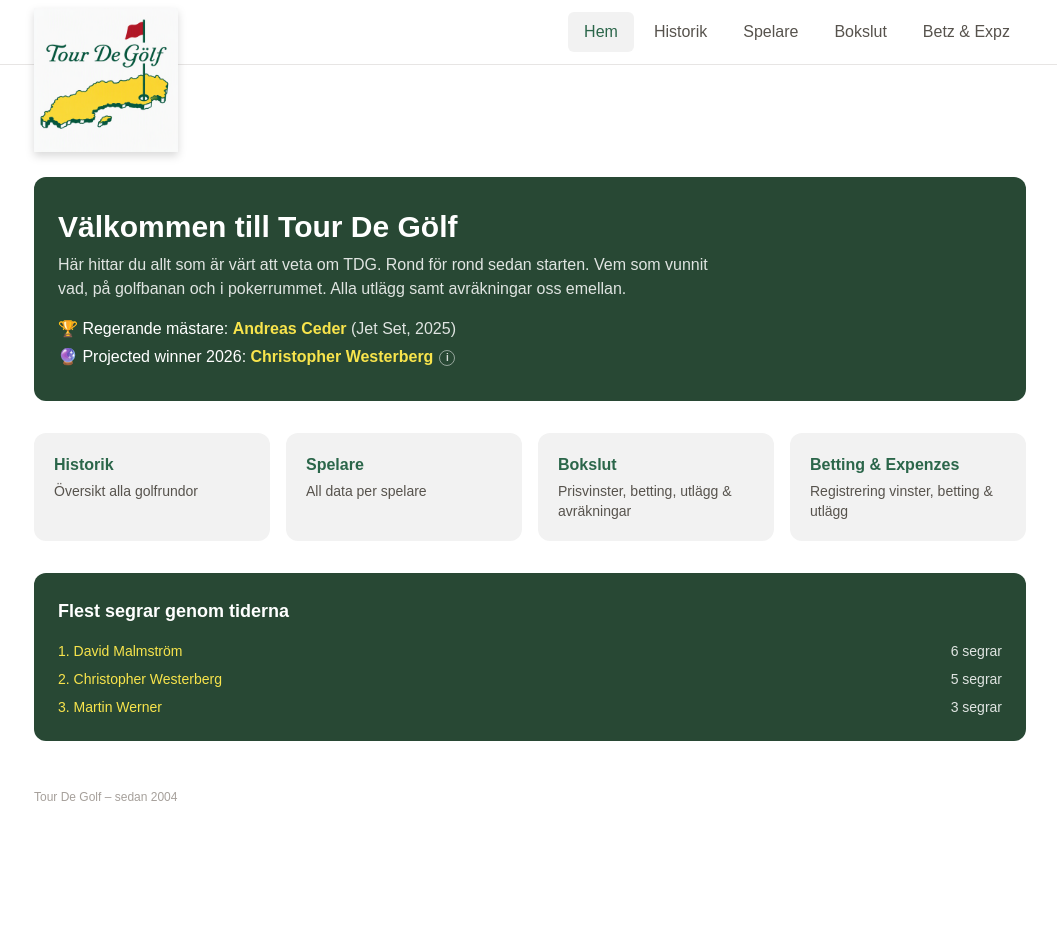
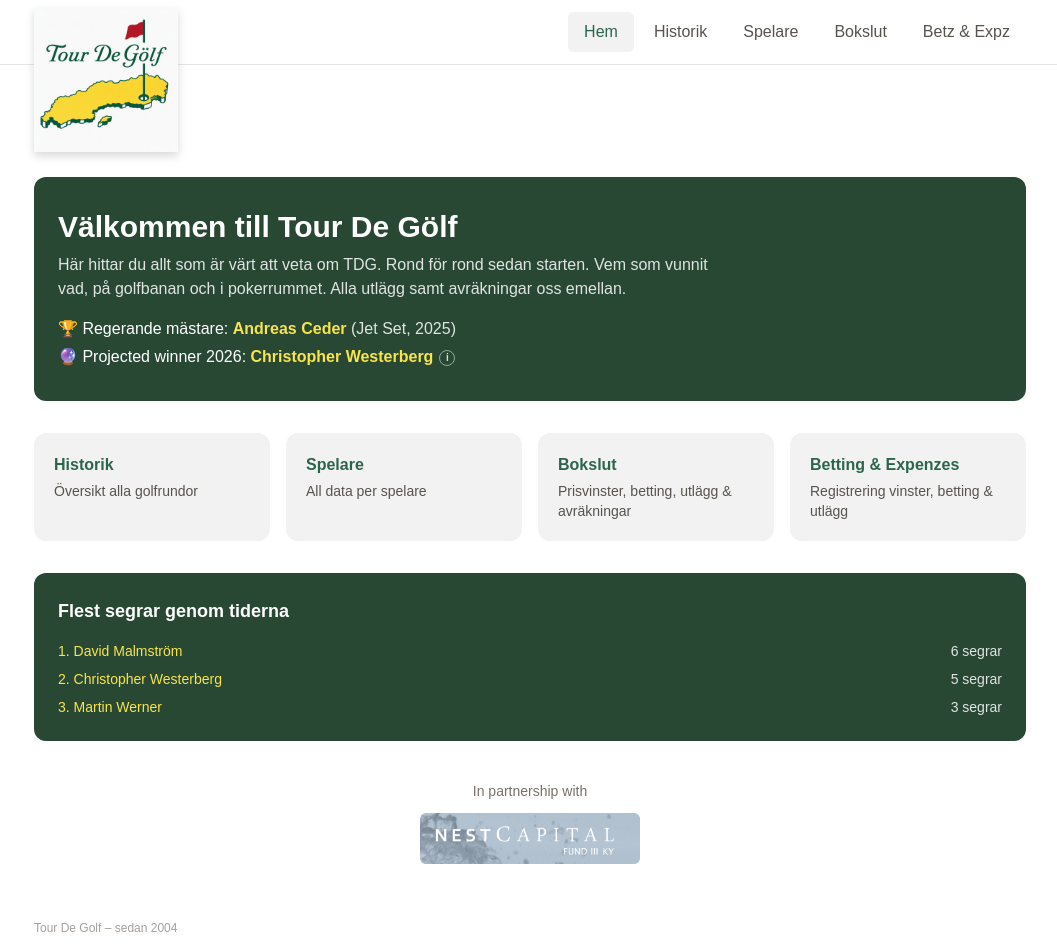
Before and after one commit to Dejan7704/tdg-app, a Next.js app: page / in a window 1280 px wide. Shown: the top 952 px of the page, without its empty margins (110-1167 px from the left). Before the commit the page ends 837 px from the top, so only its background shows below. Built offline with nearby package versions, Linux system fonts and the light colour scheme.

Commit message:
Lägg till 'In partnership with' + Nest Capital-logga på startsidan

```diff
--- a/src/app/page.tsx
+++ b/src/app/page.tsx
@@ -1,4 +1,5 @@
 import Link from "next/link";
+import Image from "next/image";
 import { editions, getWinner, getSegerrekord, getPlayerByNickname } from "@/lib/data";
 import { getProjectedWinner2026, PROJECTED_YEAR } from "@/lib/prognosis";
 import { InfoTooltip } from "@/components/InfoTooltip";
@@ -87,6 +88,19 @@
           ))}
         </ol>
       </section>
+
+      {/* "In partnership with"-sektion, tillagd 2026-09-20 på Davids begäran,
+          innan Betz & Expz kopplas mot riktig databas. */}
+      <section className="flex flex-col items-center gap-3 py-2">
+        <p className="text-sm text-stone-500">In partnership with</p>
+        <Image
+          src="/brand/partner-nest-capital.png"
+          alt="Nest Capital Fund III KY"
+          width={321}
+          height={74}
+          className="h-auto w-auto max-w-[220px]"
+        />
+      </section>
     </div>
   );
 }
```
Also changed, not shown: public/brand/partner-nest-capital.png (added).
